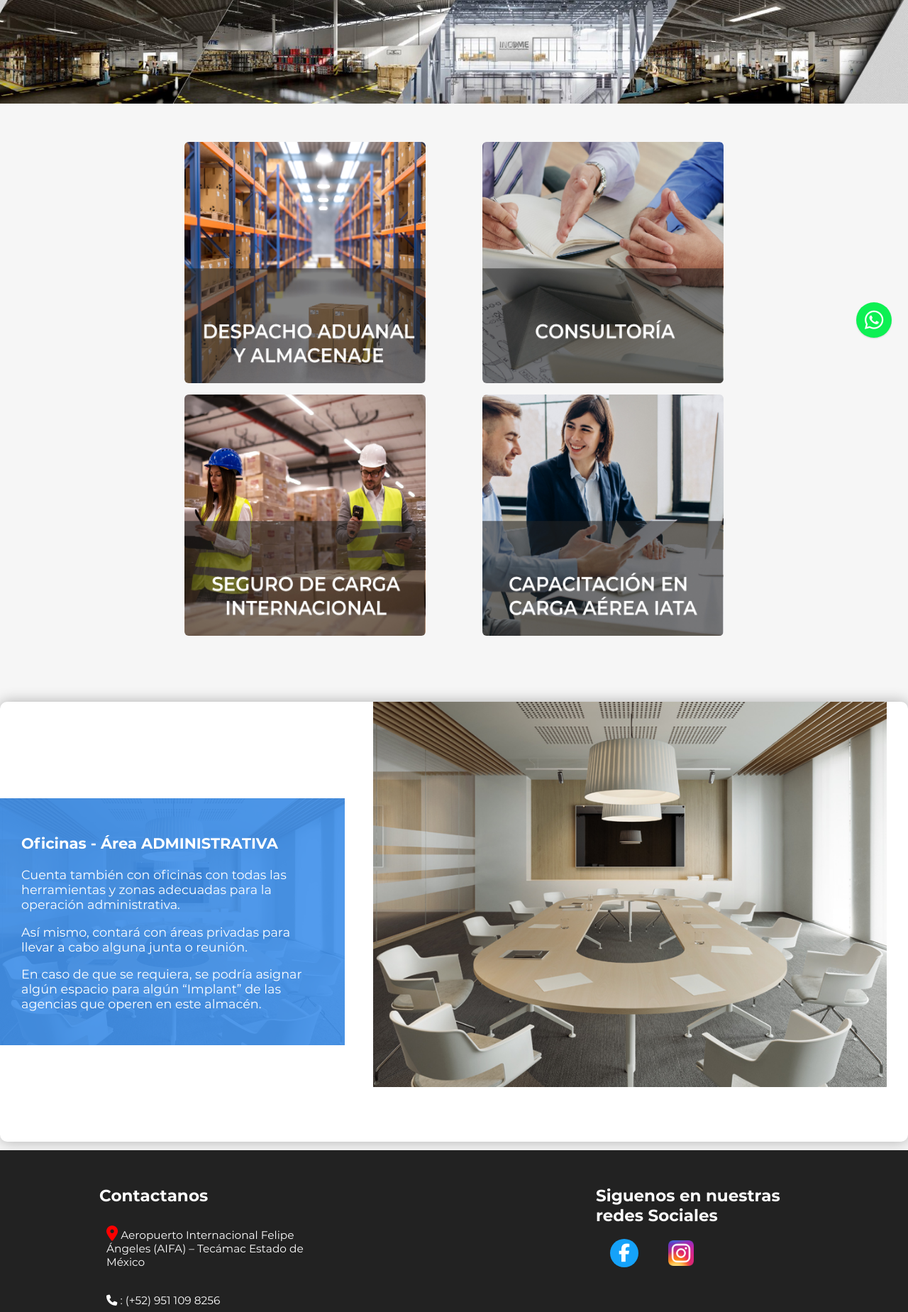
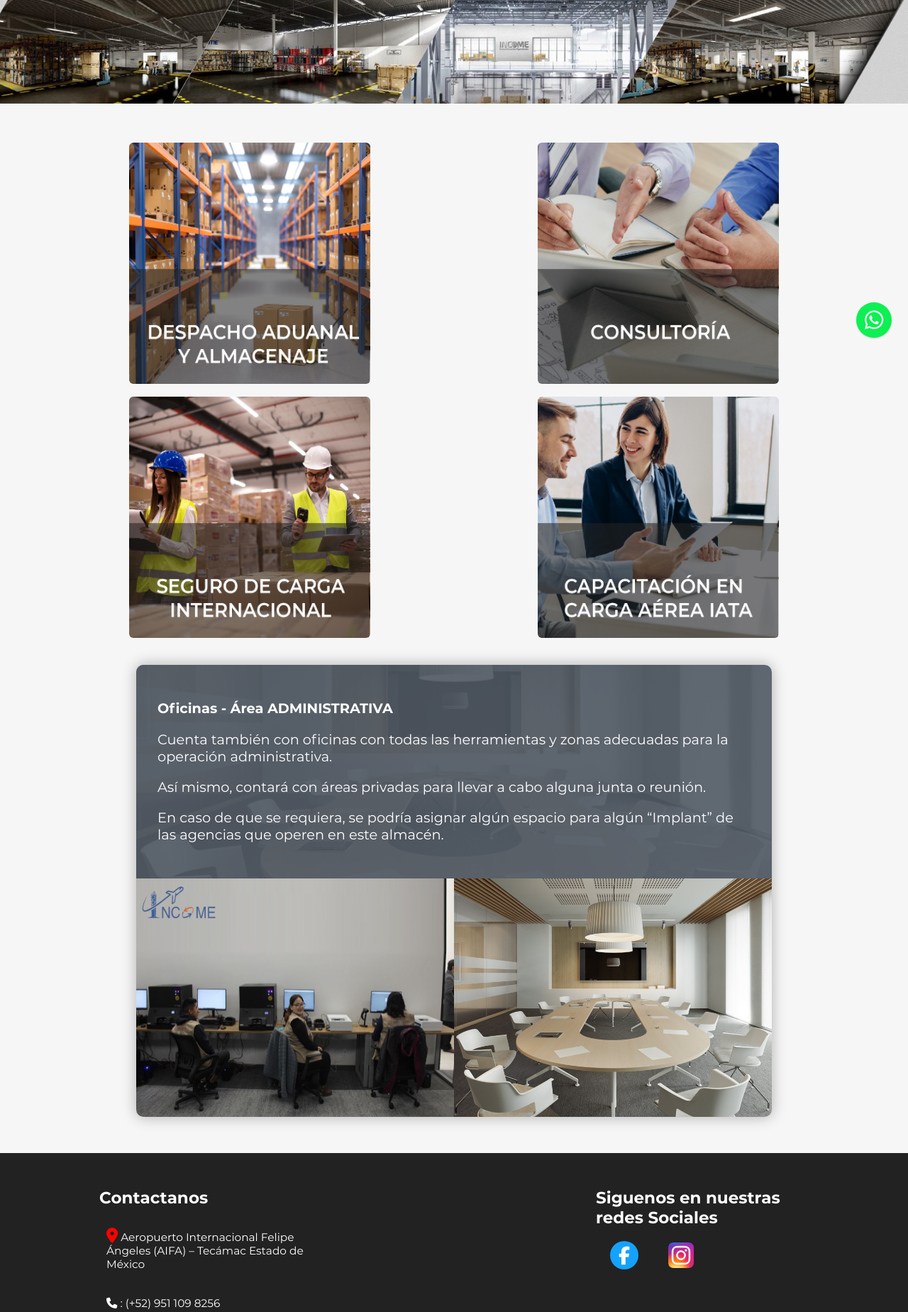
Before and after one commit to UrielMorales2/INCOME, a PHP site: page /servicios.html in a window 1280 px wide. Shown: the part 304-2153 px from the top of the page at 71% size. Run offline with PHP 8.4, Linux system fonts and the light colour scheme; some libraries are stand-ins or nearby versions.

Commit message:
pagina servicio 50%

```diff
--- a/css/contacto.css
+++ b/css/contacto.css
@@ -328,7 +328,7 @@ textarea{
 
 
 /*------------------- estilos responsiv --------------- */
-@media screen and (max-width: 769px) and (min-width: 200px) {
+@media screen and (max-width: 778px) and (min-width: 200px) {
     form.form_contact{
         width: 100%;
         margin:auto;
@@ -388,6 +388,8 @@ textarea{
     @media screen and (min-width:1600px){
         .containerContacto{
             width: 1400px;
+            /* background-color: red;
+            height: 680px; */
         }
         .mapita{
             display: block;
--- a/css/servicios.css
+++ b/css/servicios.css
@@ -1,3 +1,6 @@
+:focus{
+    outline: none;
+}
  .zona2{
     margin-top: 7%;
     position: relative;
@@ -10,6 +13,7 @@
 .containerServicios {
     width: auto;
     margin: auto;
+
     /* margin: 20px 10%; */
   }
 .container--flex_servicios{
@@ -268,6 +272,94 @@ img{
 
 
 
+
+.mainServicio{
+   /* padding-bottom: 5%; */
+    /* border: 5px solid red; */
+    width: 90%;
+    margin: auto;
+    margin-bottom: 4%;
+    border-radius: 10px;
+    overflow: hidden;
+    box-shadow: 0px 0px 20px rgba(0, 0, 0, 0.3);
+}
+
+.containerServicio{
+    width: 100%;
+    margin: auto;
+    /* background-color: #fff; */
+}
+.container--flex_servicio{
+    display: flex;
+    flex-direction: column;
+    /* flex-wrap: wrap; */
+    justify-content: space-between;
+    align-items: center;
+}
+.column--50Servicio{
+    width: 100%;
+    z-index: 2;
+}
+.Servicio-information{
+    padding: 30px 30px 30px 30px;
+
+    color: #fff;
+    font-size: 1.1em;
+    font-weight: 500;
+}
+.column__titleServicio{
+     font-size: 1.1em;
+}
+.column__txtServicio{
+    font-size: 1.1em;
+}
+
+
+
+
+.Servicio_info::before{
+    content: '';
+    width: 100%;
+    height: 100%;
+
+    position: absolute;
+    top: 0;
+    left: 0;
+
+    background: #4f5863;
+    opacity: 0.9;
+}
+
+.Servicio_info{
+     width: 100%;
+    position: relative;
+
+    display: flex;
+    flex-direction: column;
+    /* align-items: center;
+    justify-content: center; */
+
+    background-size: cover;
+    background-position: center center;
+}
+
+.form_Servicio{
+    width: 100%;
+    display: flex;
+
+    /* padding: 0  30px 6% 40px; */
+}
+
+.imgServicios{
+    margin: 0 0  0 0;
+    width: 50%;
+}
+
+
+
+
+
+
 @media screen and (min-width:200px){
     .main-footer .container--flex{
       align-items: flex-start
@@ -278,12 +370,25 @@ img{
     .banner__img{
         margin-top: 0;
         /* border: 5px solid red; */
+
     }
 
     .contenedor_imagenes{
         display: flex;
         flex-direction: column;
 
+    }
+    .contenedor_imagenes figure{
+        margin: auto;
+        margin-bottom: 3%;
+        margin-top: 3%;
+    }
+
+    .contenedor1{
+        width: 100%;
+    }
+    .contenedor2{
+        width: 100%;
     }
 }
 
@@ -298,41 +403,70 @@ img{
       }
       .contenedor_imagenes{
         flex-direction: row;
+        /* padding-left: 20%;
         padding-top: 3%;
-        padding-bottom: 3%;
+        padding-bottom: 3%;  */
+        /* padding: 3% 20% 3% 20%; */
+        padding: 3% 5% 3% 5%;
     }
     .contenedor_imagenes figure{
+        margin: auto;
         height: 340px;
         width: 340px;
+        margin-top: 3%;
     }
+    .mainServicio{
+        width: 70%;
+    }
+
 }
 @media screen and (min-width:1500px){
     .contenedor1{
         display: flex;
         width: 50%;
         flex-direction: row;
-        padding-left: 5%;
+        /* padding-left: 5%; */
+        /* border: 5px solid blue;      */
     }
     .contenedor2{
         display: flex;
         width: 50%;
         flex-direction: row;
+        /* border: 5px solid red;      */
     }
     .img_cap{
         width: 100%;
-
     }
     .contenedor_imagenes figure{
         height: 340px;
         width: 360px;
+        margin-right: 2%;
+        /* border: 5px solid yellow; */
+    }
+    /* .contenedor_imagenes{
+        border: 5px solid lightskyblue;
+    } */
+
+    .mainServicio{
+        width: 85%;
+    }
+    .aa{
+        border-right: 10px solid #F6F6F6;
+    }
+    .bb{
+        border-left: 10px solid #F6F6F6;
     }
 }
+
 
 
 @media screen and (min-width:1600px){
     .container{
       width: 1400px;
     }
+    .imgsService{
+        display: flex;
+    }
 
 
 }
--- a/servicios.html
+++ b/servicios.html
@@ -10,6 +10,7 @@
     <link rel="stylesheet" href="css/servicios.css">
     <link rel="stylesheet" href="css/estilos.css">
     <link rel="stylesheet" href="css/contacto.css">
+    <!-- <link rel="stylesheet" href="css/galeria.css"> -->
     <script src="https://kit.fontawesome.com/cedfbf939d.js" crossorigin="anonymous"></script>
     <title>INCOME | SERVICIOS</title>
 </head>
@@ -92,31 +93,34 @@
 
     </div>
 
-    <main class="mainContacto">
-        <seccion  class="group contact">
+    <main class="mainServicio">
+        <seccion  class="group servicio">
             <!-- <h2 class="group__title">Contactenos </h2> -->
-            <div class="containerContacto container--flex_contacto">
-                <section class="contact_info" style="background-image: url('img/sala.jpg')">
-                    <div class="contact-information columnContacto column--50Contacto">
+            <div class="containerServicio container--flex_servicio">
+                <section class="Servicio_info" style="background-image: url('img/sala.jpg')">
+                    <div class="Servicio-information columnServicio column--50Servicio">
                         <!-- <span class="fa fa-user-circle"></span> -->
-                        <h3 class="column__titleContacto">Oficinas - Área ADMINISTRATIVA</h3>
-                        <p class="column__txtContacto">
+                        <h3 class="column__titleServicio">Oficinas - Área ADMINISTRATIVA</h3>
+                        <p class="column__txtServicio">
                             Cuenta  también con oficinas con todas las herramientas y zonas
                             adecuadas para la operación administrativa.
                         </p>
-                        <p class="column__txtContacto">
+                        <p class="column__txtServicio">
                             Así mismo, contará con áreas privadas para llevar a cabo alguna junta o
                             reunión.
                         </p>
-                        <p class="column__txtContacto">
+                        <p class="column__txtServicio">
                             En caso de que se requiera, se podría asignar algún espacio para algún
                             “Implant” de las agencias que operen en este almacén.
                         </p>
+
+
                     </div>
                 </section>
-                <form action="" class="form_contact">
-                   <img src="img/sala.jpg" alt="">
-                </form>
+                <Section class="form_Servicio">
+                    <img class="imgServicios aa" src="img/oficina.jpg" alt="">
+                    <img class="imgServicios bb" src="img/sala.jpg" alt="">
+                </Section>
             </div>
         </seccion>
     </main>
```
Also changed, not shown: img/c.jpg (deleted), img/c1.jpg (deleted), img/coraz.jpg (deleted), img/corazon1.jpg (deleted), img/corazon2.jpg (deleted), img/oficina.jpg. Lines whose indentation alone changed are shown as unchanged.
